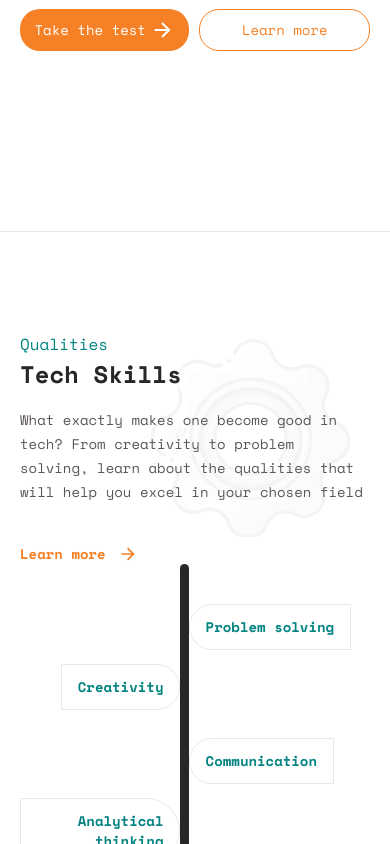
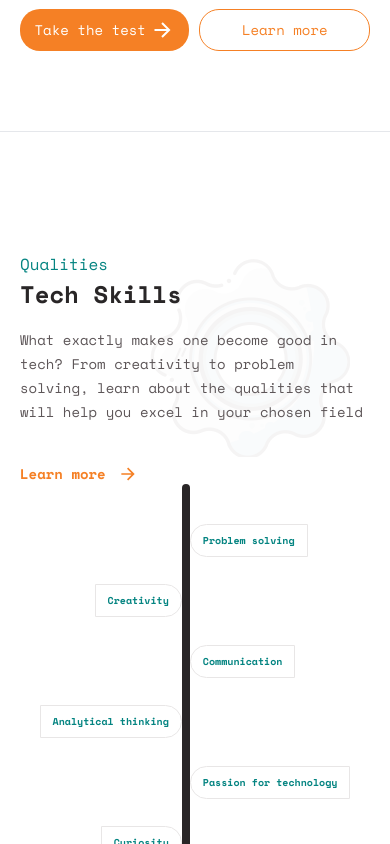
Before and after one commit to kingjamesx/quiz-app, a Next.js app: page / in a window 390 px wide. Shown: the part 880-1724 px from the top of the page. Built offline with nearby package versions, Linux system fonts and the light colour scheme.

Commit message:
skills media query fix

```diff
--- a/components/home-page/Qualities.jsx
+++ b/components/home-page/Qualities.jsx
@@ -5,7 +5,7 @@ import techskillIllustration from '../../public/images/techskills-Illustration.p
 
 const Qualities = () => {
   return (
-    <section className="border-t bg-techskills-pattern bg-cover px-5 lg:px-20 sm:px-10 pb-[100px] mt-[100px] pt-[100px] flex flex-col-reverse md:flex-row justify-between items-center">
+    <section className="border-t bg-techskills-pattern bg-cover px-5 xl:px-20 sm:px-10 pb-[100px] lg:mt-[100px] pt-[120px] lg:pt-[100px] flex flex-col-reverse lg:flex-row justify-between items-center">
       {/* left side */}
       <div className="flex">
         <div className=" flex flex-col gap-[88px] mt-[100px] items-end">
@@ -14,7 +14,7 @@ const Qualities = () => {
           <div className="qualities">Curiosity</div>
           <div className="qualities">Persistence</div>
         </div>
-        <div className="h-[590px] w-2.5 bg-[#292627] rounded-lg"></div>
+        <div className="h-[590px] w-2 lg:w-2.5 bg-[#292627] rounded-lg"></div>
         <div className="flex flex-col gap-[88px] mt-10">
           <div className="qualities_right">Problem solving</div>
           <div className="qualities_right">Communication</div>
@@ -25,9 +25,9 @@ const Qualities = () => {
       {/* right side */}
       <div className="relative">
         <Image className='w-[200px] h-[200px] md:h-auto md:w-auto absolute z-[-1] right-5 md:right-[40px] top-[5px] md:top-[-80px]' src={techskillIllustration} alt='Illustration'/>
-        <p className="text-[#048481] text:xs md:text-base">Qualities</p>
-        <h4 className="font-[700] text-2xl leading-9 md:text-[40px] md:leading-[56px] text-[#292627]">Tech Skills</h4>
-        <p className="text-sm md:text-lg leading-6 mt-4 text-[#5D5658] md:max-w-[600px]">
+        <p className="text-[#048481] text:xs lg:text-base">Qualities</p>
+        <h4 className="font-[700] text-2xl leading-9 lg:text-[40px] md:leading-[56px] text-[#292627]">Tech Skills</h4>
+        <p className="text-sm lg:text-lg leading-6 mt-4 text-[#5D5658] md:max-w-[600px]">
           What exactly makes one become good in tech? From creativity to problem
           solving, learn about the qualities that will help you excel in your
           chosen field
--- a/styles/globals.css
+++ b/styles/globals.css
@@ -26,10 +26,10 @@
 }
 
 .qualities {
-  @apply w-fit rounded-br-full rounded-tr-full border border-[#E8E6E6] px-4 py-3 text-right text-sm font-[700] text-[#048481];
+  @apply w-max rounded-br-full rounded-tr-full border border-[#E8E6E6] px-3 py-2 xl:px-4 xl:py-3 text-right text-[10px] xl:text-sm font-[700] text-[#048481];
 }
 .qualities_right {
-  @apply w-fit rounded-bl-full rounded-tl-full border border-[#E8E6E6] px-4 py-3 text-right text-sm font-[700] text-[#048481];
+  @apply w-max rounded-bl-full rounded-tl-full border border-[#E8E6E6] px-3 py-2 xl:px-4 xl:py-3 text-right text-[10px] xl:text-sm font-[700] text-[#048481];
 }
 .dropdown:hover .dropdownContent {
   display: block;
```
